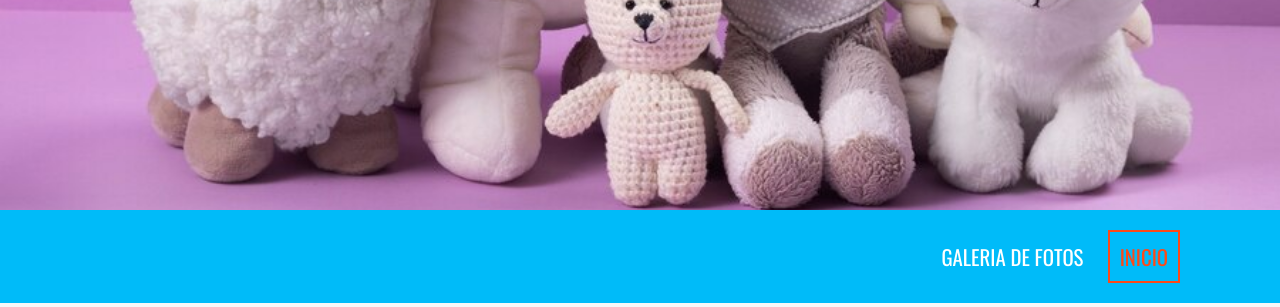
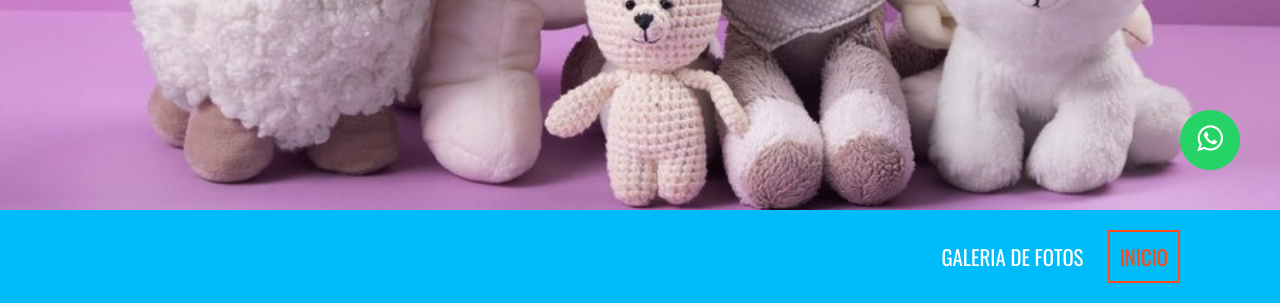
Before and after one commit to tuizcasta/Peluches, a PHP site: page /index.html in a window 1280 px wide. Shown: the part 590-897 px from the top of the page. Run offline with PHP 8.4, Linux system fonts and the light colour scheme; some libraries are stand-ins or nearby versions.

Commit message:
Se realiza implementacion boton whatsapp

```diff
--- a/Catalogo1.html
+++ b/Catalogo1.html
@@ -44,6 +44,8 @@
         </div>
         <!--.hero-->
     </header>
+
+    <a href="https://wa.me/5211234567890?text=Me%20gustaría%20saber%20el%20precio%20del%20coche" class="whatsapp" target="_blank"> <i class="fa fa-whatsapp whatsapp-icon"></i></a>
 
     <div class="barra">
         <div class="contenedor clearfix">
--- a/Catalogo2.html
+++ b/Catalogo2.html
@@ -44,6 +44,8 @@
         </div>
         <!--.hero-->
     </header>
+
+    <a href="https://wa.me/5211234567890?text=Me%20gustaría%20saber%20el%20precio%20del%20coche" class="whatsapp" target="_blank"> <i class="fa fa-whatsapp whatsapp-icon"></i></a>
 
     <div class="barra">
         <div class="contenedor clearfix">
--- a/Catalogo3.html
+++ b/Catalogo3.html
@@ -44,6 +44,8 @@
         </div>
         <!--.hero-->
     </header>
+
+    <a href="https://wa.me/5211234567890?text=Me%20gustaría%20saber%20el%20precio%20del%20coche" class="whatsapp" target="_blank"> <i class="fa fa-whatsapp whatsapp-icon"></i></a>
 
     <div class="barra">
         <div class="contenedor clearfix">
--- a/Catalogo4.html
+++ b/Catalogo4.html
@@ -44,6 +44,8 @@
         </div>
         <!--.hero-->
     </header>
+
+    <a href="https://wa.me/5211234567890?text=Me%20gustaría%20saber%20el%20precio%20del%20coche" class="whatsapp" target="_blank"> <i class="fa fa-whatsapp whatsapp-icon"></i></a>
 
     <div class="barra">
         <div class="contenedor clearfix">
--- a/Catalogo5.html
+++ b/Catalogo5.html
@@ -44,6 +44,8 @@
         </div>
         <!--.hero-->
     </header>
+
+    <a href="https://wa.me/5211234567890?text=Me%20gustaría%20saber%20el%20precio%20del%20coche" class="whatsapp" target="_blank"> <i class="fa fa-whatsapp whatsapp-icon"></i></a>
 
     <div class="barra">
         <div class="contenedor clearfix">
--- a/Catalogo6.html
+++ b/Catalogo6.html
@@ -44,6 +44,8 @@
         </div>
         <!--.hero-->
     </header>
+
+    <a href="https://wa.me/5211234567890?text=Me%20gustaría%20saber%20el%20precio%20del%20coche" class="whatsapp" target="_blank"> <i class="fa fa-whatsapp whatsapp-icon"></i></a>
 
     <div class="barra">
         <div class="contenedor clearfix">
--- a/Galeria.html
+++ b/Galeria.html
@@ -43,6 +43,8 @@
             </div>
             <!--.hero-->
         </header>
+
+        <a href="https://wa.me/5211234567890?text=Me%20gustaría%20saber%20el%20precio%20del%20coche" class="whatsapp" target="_blank"> <i class="fa fa-whatsapp whatsapp-icon"></i></a>
 
         <div class="barra">
             <div class="contenedor clearfix">
--- a/css/main.css
+++ b/css/main.css
@@ -1238,3 +1238,21 @@ table.registrados tr:nth-child(4n-1) {
         page-break-after: avoid;
     }
 }
+
+.whatsapp {
+  position:fixed;
+  width:60px;
+  height:60px;
+  bottom:40px;
+  right:40px;
+  background-color:#25d366;
+  color:#FFF;
+  border-radius:50px;
+  text-align:center;
+  font-size:30px;
+  z-index:100;
+}
+
+.whatsapp-icon {
+  margin-top:13px;
+}
--- a/index.html
+++ b/index.html
@@ -43,6 +43,8 @@
         </div>
         <!--.hero-->
     </header>
+
+    <a href="https://wa.me/5211234567890?text=Me%20gustaría%20saber%20el%20precio%20del%20coche" class="whatsapp" target="_blank"> <i class="fa fa-whatsapp whatsapp-icon"></i></a>
 
     <div class="barra">
         <div class="contenedor clearfix">
```
